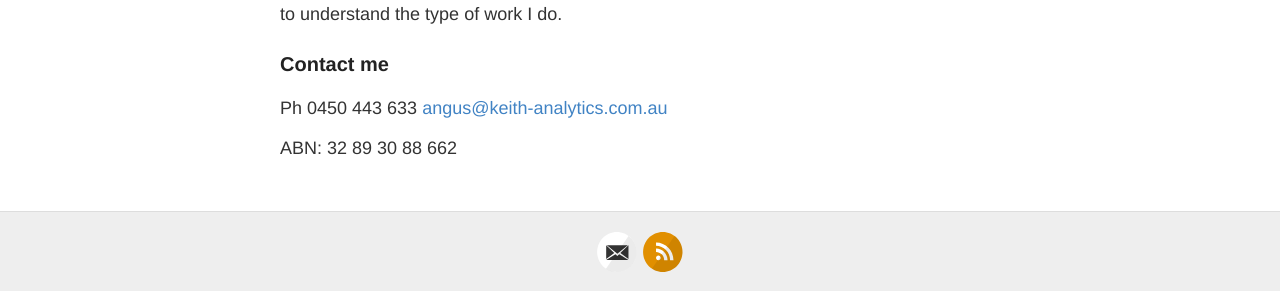
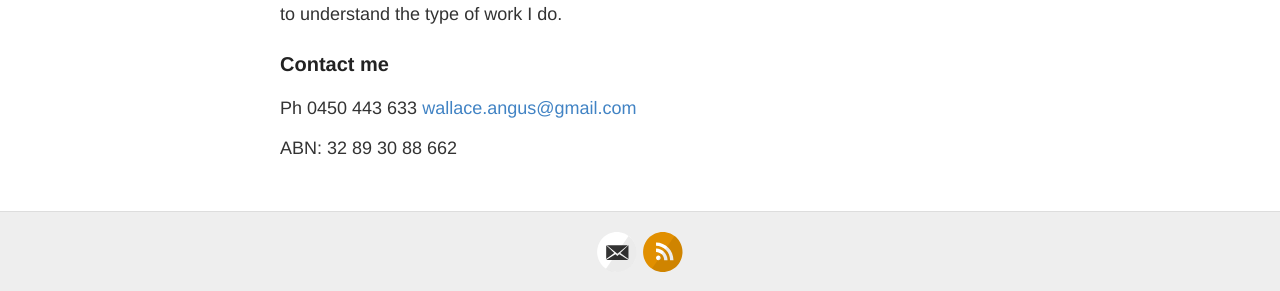
Before and after one commit to wall0159/wall0159.github.io, a Jekyll site: the page built from about.md, in a window 1280 px wide. Shown: the part 833-1124 px from the top of the page. Built offline with Jekyll 4.4.1, drawn with Linux system fonts in a browser that asks for light colours.

Commit message:
update email address

```diff
--- a/about.md
+++ b/about.md
@@ -17,6 +17,6 @@ Please have a look at some of my articles to understand the type of work I do.
 
 ### Contact me
 Ph 0450 443 633
-[angus@keith-analytics.com.au](mailto:angus@keith-analytics.com.au)
+[wallace.angus@gmail.com](mailto:wallace.angus@gmail.com)
 
 ABN: 32 89 30 88 662
```
